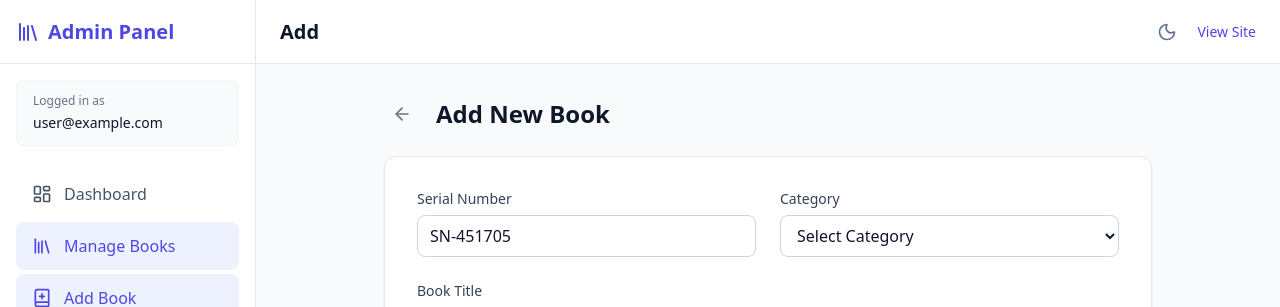
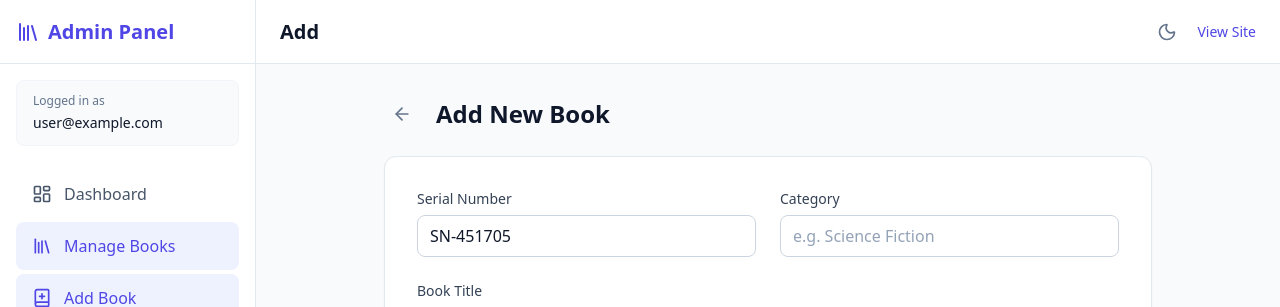
Before and after one commit to Nihalpm123/library-managment-system, a React (Vite) app: page /admin/books/add in a window 1280 px wide. Shown: the top 307 px of the page. Built offline with nearby package versions, Linux system fonts and the light colour scheme; no server answers; sample sign-in values are in the browser's storage.

Commit message:
Allow manual category input and add admin category filter

```diff
--- a/src/pages/admin/AddEditBook.jsx
+++ b/src/pages/admin/AddEditBook.jsx
@@ -117,29 +117,14 @@ const AddEditBook = () => {
               required
               placeholder="e.g. SN-123456"
             />
-            <div className="w-full">
-              <label className="block text-sm font-medium text-slate-700 dark:text-slate-300 mb-1.5">
-                Category
-              </label>
-              <select
-                name="category"
-                value={formData.category}
-                onChange={handleChange}
-                required
-                className="w-full px-3 py-2 bg-white dark:bg-slate-900 border border-slate-300 dark:border-slate-700 rounded-lg text-slate-900 dark:text-slate-100 focus:outline-none focus:ring-2 focus:ring-indigo-500 dark:focus:ring-indigo-400 transition-colors"
-              >
-                <option value="" disabled>Select Category</option>
-                <option value="Islamic">Islamic</option>
-                <option value="History">History</option>
-                <option value="Literature">Literature</option>
-                <option value="Fiction">Fiction</option>
-                <option value="Non-Fiction">Non-Fiction</option>
-                <option value="Science">Science</option>
-                <option value="Biography">Biography</option>
-                <option value="Children">Children</option>
-                <option value="Other">Other</option>
-              </select>
-            </div>
+            <Input
+              label="Category"
+              name="category"
+              value={formData.category}
+              onChange={handleChange}
+              required
+              placeholder="e.g. Science Fiction"
+            />
             <div className="md:col-span-2">
               <Input
                 label="Book Title"
--- a/src/pages/admin/ManageBooks.jsx
+++ b/src/pages/admin/ManageBooks.jsx
@@ -12,6 +12,7 @@ const ManageBooks = () => {
   const [books, setBooks] = useState([]);
   const [loading, setLoading] = useState(true);
   const [searchTerm, setSearchTerm] = useState('');
+  const [selectedCategory, setSelectedCategory] = useState('All');
 
   useEffect(() => {
     fetchBooks();
@@ -46,15 +47,20 @@ const ManageBooks = () => {
     }
   };
 
-  const filteredBooks = books.filter(book =>
-    book.title.toLowerCase().includes(searchTerm.toLowerCase()) ||
+  const categories = ['All', ...new Set(books.map(book => book.category))].filter(Boolean);
+
+  const filteredBooks = books.filter(book => {
+    const matchesSearch = book.title.toLowerCase().includes(searchTerm.toLowerCase()) ||
                           book.author.toLowerCase().includes(searchTerm.toLowerCase()) ||
-    book.serialNumber.toLowerCase().includes(searchTerm.toLowerCase())
-  );
+                          book.serialNumber.toLowerCase().includes(searchTerm.toLowerCase());
+    const matchesCategory = selectedCategory === 'All' || book.category === selectedCategory;
+    return matchesSearch && matchesCategory;
+  });
 
   return (
     <div className="space-y-6">
       <div className="flex flex-col sm:flex-row justify-between items-start sm:items-center gap-4">
+        <div className="flex flex-col sm:flex-row gap-4 w-full sm:w-auto">
           <div className="relative w-full sm:w-72">
             <Search className="absolute left-3 top-1/2 -translate-y-1/2 h-4 w-4 text-slate-400" />
             <Input
@@ -64,8 +70,20 @@ const ManageBooks = () => {
               className="pl-9"
             />
           </div>
-        <Link to="/admin/books/add">
-          <Button icon={Plus}>Add New Book</Button>
+          <div className="relative w-full sm:w-48">
+            <select
+              value={selectedCategory}
+              onChange={(e) => setSelectedCategory(e.target.value)}
+              className="w-full px-3 py-2 bg-white dark:bg-slate-900 border border-slate-300 dark:border-slate-700 rounded-lg text-slate-900 dark:text-slate-100 focus:outline-none focus:ring-2 focus:ring-indigo-500 appearance-none"
+            >
+              {categories.map(cat => (
+                <option key={cat} value={cat}>{cat}</option>
+              ))}
+            </select>
+          </div>
+        </div>
+        <Link to="/admin/books/add" className="w-full sm:w-auto">
+          <Button icon={Plus} className="w-full sm:w-auto">Add New Book</Button>
         </Link>
       </div>
 
```
Lines whose indentation alone changed are shown as unchanged.
